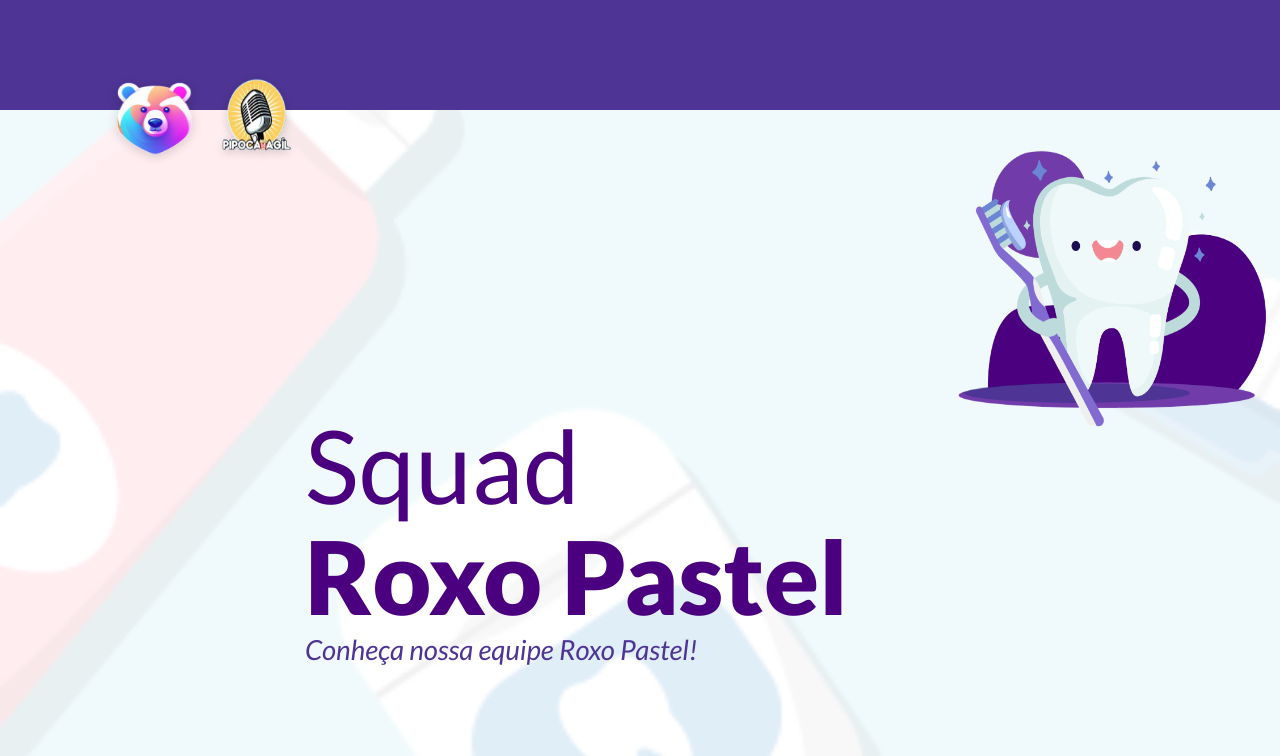
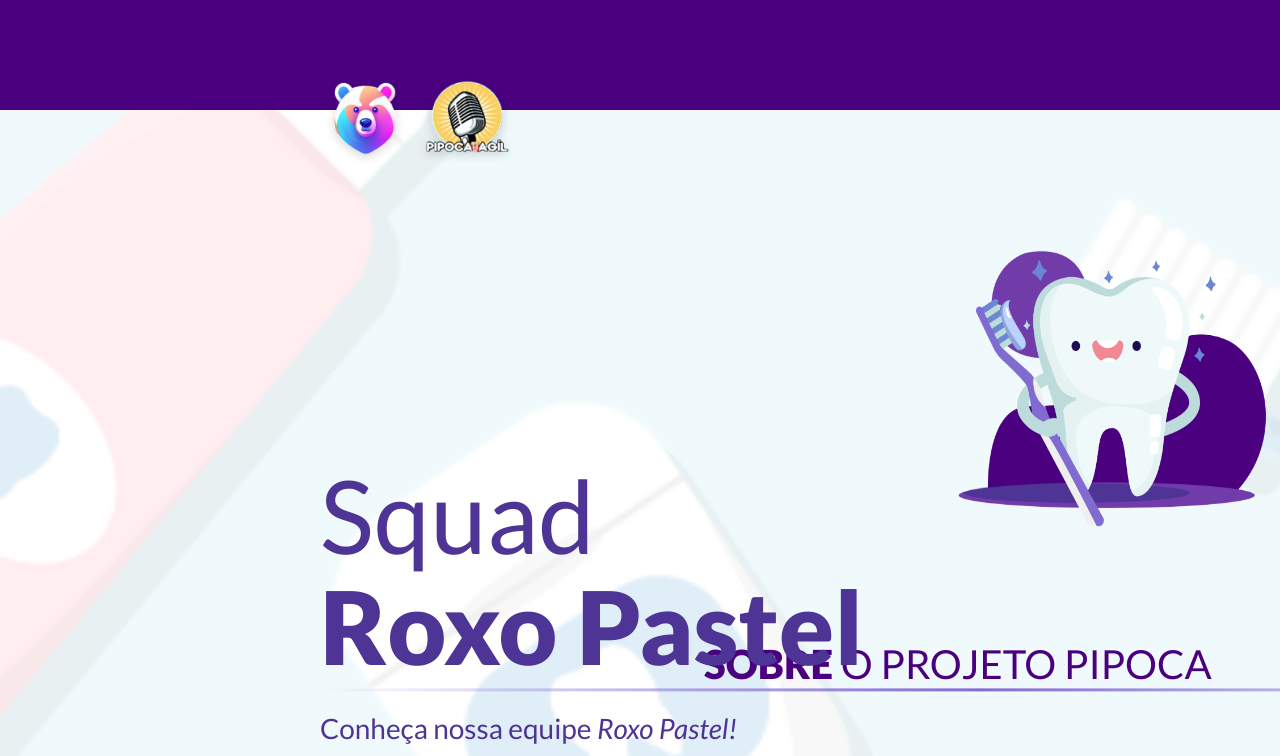
Before and after one commit to squadroxo/squad-roxo-pastel, a React (Vite) app: page / in a window 1280 px wide. Shown: the top 756 px of the page. Built offline with nearby package versions, Linux system fonts and the light colour scheme.

Commit message:
fix: adicionando roxo pastel

```diff
--- a/src/components/ContainerRoxoPastel/ContainerRoxoPastel.module.scss
+++ b/src/components/ContainerRoxoPastel/ContainerRoxoPastel.module.scss
@@ -1,62 +1,55 @@
 @import "../../styles/variaveis.scss";
 
 .cabecalho {
-    background-color: $corPrincipal;
+    background-color: #4A007F;
     display: flex;
     height: 110px;
 }
-
+.cabecalho img{
+    margin-top: 70px;
+    gap: 16px;
+}
 .cabecalho .logo1 {
+    width: 91.19px;
+    height: 101.76px;
+    top: 71px;
+    left: 317px;
+    margin-left: 320px;
+}
+.cabecalho .logo2{
     width: 110.47px;
     height: 101.86px;
     top: 71.2px;
     left: 424.19px;
-    //margin-left e top  - perguntar para QA e designers
-    margin-left: 100px;
-    margin-top: 70px;
 }
-.cabecalho .logo2{
-    //nessa logo 2 usei as medidas do figma mas ficou meio estranha
-    width: 91.19px;
-    height: 101.76px;
-    top: 71px;
-    left: 317px;
-    //margin-top - perguntar para QA e designers
-    margin-top: 68px;
-}
-
 .home {
-    height: 90%;
     display: flex;
     flex-direction: row-reverse;
-    //perguntar para QA e designers - as medidas a seguir
-    margin-left: 400px;
-
 }
 .home img {
     width: 1233px;
     height: 966px;
     top: 173px;
     left: 687px;
+    margin-left: 788px;
+    margin-top: 100px;
 }
 .homeTexto{
-    //perguntar para QA e designers - as medidas a seguir
-    margin-top: 300px;
-
+    position: absolute;
+    top: 460px; //350+110
+    left: 320px;
+    color: #4E3494;
 }
 .home h1 {
     width: 574.31px;
     height: 222px;
     top: 441px;
-    left: 317px;
-    font-family: $fontPrincipal;
+    left: 319px;
+    font-family: "Lato", sans-serif;
     font-size: 101.48px;
     font-weight: 400;
     line-height: 110.52px;
     text-align: left;
-    color:$corTerciaria;
-
-
 }
 
 .home h1 span {
@@ -66,17 +59,14 @@
 .home p {
     width: 625.05px;
     height: 37px;
-    top: 690.1px;
-    left: 317px;
-    gap: 46.13px;
-    color: $corPrincipal;
-    font-size: 27.68px;
     font-weight: 400;
+    font-size: 28px;
+    line-height: 36.9px;
+    margin-top: 28px;
+}
+.home p span {
     font-style: italic;
-    line-height:36.9px
-
 }
-
 
 //Perguntar QA e designers - vamos fazer responsivo para mobile e 1366x768
 @media screen and (min-width: 320px) and (max-width: 360px){
--- a/src/components/ContainerRoxoPastel/index.tsx
+++ b/src/components/ContainerRoxoPastel/index.tsx
@@ -2,7 +2,6 @@ import styles from './ContainerRoxoPastel.module.scss';
 import logo1 from "../../../public/logo_pipoca 1.png";
 import logo2 from '../../../public/pipoca_agil.png';
 import dente from '../../../public/dente1.png';
-
 
 export default function ContainerRoxoPastel() {
     return (
```
